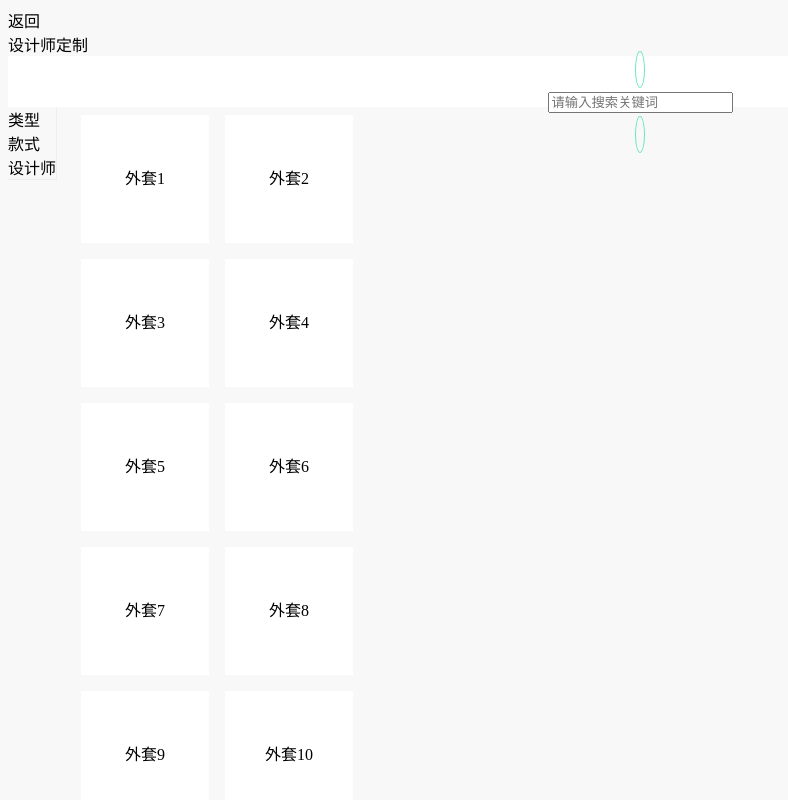
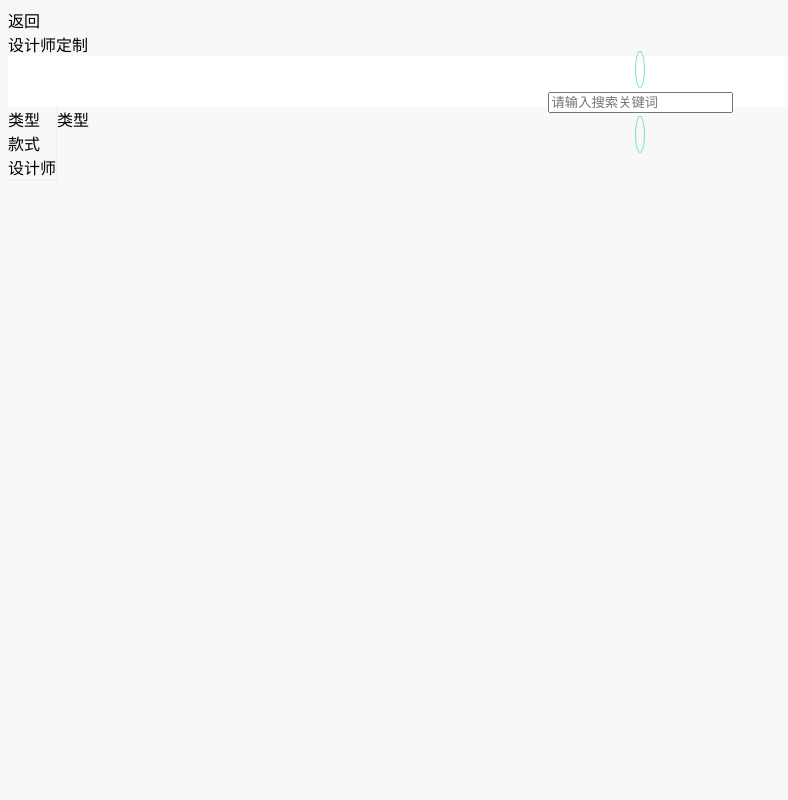
Before and after one commit to Acmenlei/vant-shop-app, a Vue app: page /menuGrid/design in a window 1280 px wide. Shown: the top 800 px of the page, without its empty margins (0-788 px from the left). Built offline with nearby package versions, Linux system fonts and the light colour scheme; what v3-waterfall would draw is missing.

Commit message:
add: 设计师定制完善

```diff
--- /dev/null
+++ b/src/pages/design/components/clothes-style.vue
@@ -0,0 +1,34 @@
+<template>
+  <van-list
+    class="design-container"
+    v-model:loading="loading"
+    :finished="finished"
+    finished-text="没有更多了"
+    @load="onLoad"
+  >
+    <div class="design-item" v-for="item of list" :key="item">
+      外套{{ item }}
+    </div>
+  </van-list>
+</template>
+
+<script lang='ts'>
+import { defineComponent } from "vue";
+import { useDesign } from "../scritps";
+
+export default defineComponent({
+  name: "clothes-style",
+  setup() {
+    const { onLoad, list, loading, finished } = useDesign();
+    return {
+      list,
+      onLoad,
+      loading,
+      finished,
+    };
+  },
+});
+</script>
+
+<style lang='scss' scoped>
+</style>
--- /dev/null
+++ b/src/pages/design/components/designer.vue
@@ -0,0 +1,18 @@
+<template>
+  <!-- PS：该页面暂时不以组件形式导出 在vue3中 sliderBar切换索引会出现bug-->
+  <div id="designer">设计师</div>
+</template>
+
+<script lang='ts'>
+import { defineComponent } from "vue";
+
+export default defineComponent({
+  name: "designer",
+  setup() {
+    return {};
+  },
+});
+</script>
+
+<style lang='scss' scoped>
+</style>
--- a/src/pages/design/components/menu-slider-bar.vue
+++ b/src/pages/design/components/menu-slider-bar.vue
@@ -7,14 +7,13 @@
 </template>
 
 <script lang='ts'>
-import { defineComponent, ref } from "vue";
-import { Toast } from "vant";
+import { defineComponent } from "vue";
+import { useSliderBar } from "../scritps/slider-bar"
 
 export default defineComponent({
   name: "menu-slider-bar",
   setup() {
-    const active = ref(0);
-    const onChange = (index: number) => Toast(`标签名 ${index + 1}`);
+    const { active, onChange } = useSliderBar();
     return {
       active,
       onChange,
--- /dev/null
+++ b/src/pages/design/components/types.vue
@@ -0,0 +1,16 @@
+<template>
+  <div id="types">
+      类型
+  </div>
+</template>
+
+<script lang='ts'>
+import { defineComponent } from "vue";
+
+export default defineComponent({
+  name: "types",
+});
+</script>
+
+<style lang='scss' scoped>
+</style>
--- a/src/pages/design/index.vue
+++ b/src/pages/design/index.vue
@@ -3,6 +3,13 @@
     <van-sticky offset-top="3.2rem">
       <menu-slider-bar />
     </van-sticky>
+    <div v-if="active == 0">
+      <types />
+    </div>
+    <div v-if="active == 1">
+      <clothes-style />
+    </div>
+    <div v-if="active == 2">
       <van-list
         class="design-container"
         v-model:loading="loading"
@@ -10,42 +17,32 @@
         finished-text="没有更多了"
         @load="onLoad"
       >
-      <div class="design-item" v-for="item of list" :key="item">外套{{ item }}</div>
+        <div class="design-item" v-for="item of list" :key="item">
+          设计师{{ item }}
+        </div>
       </van-list>
+    </div>
   </div>
 </template>
 
 <script lang='ts'>
-import { defineComponent, reactive, ref } from "vue";
+import { defineComponent } from "vue";
 import MenuSliderBar from "./components/menu-slider-bar.vue";
+import ClothesStyle from "./components/clothes-style.vue";
+// import Designer from "./components/designer.vue";
+import Types from "./components/types.vue";
+import { useSliderBar } from "./scritps/slider-bar";
+import { useDesign } from "./scritps";
 
 export default defineComponent({
-  components: { MenuSliderBar },
+  components: { MenuSliderBar, ClothesStyle, Types },
   name: "designer",
   setup() {
-    const list = reactive<any>([]);
-    const loading = ref(false);
-    const finished = ref(false);
-
-    const onLoad = () => {
-      // 异步更新数据
-      // setTimeout 仅做示例，真实场景中一般为 ajax 请求
-      setTimeout(() => {
-        for (let i = 0; i < 10; i++) {
-          list.push(list.length + 1);
-        }
-
-        // 加载状态结束
-        loading.value = false;
-
-        // 数据全部加载完成
-        if (list.length >= 40) {
-          finished.value = true;
-        }
-      }, 1000);
-    };
+    const { active } = useSliderBar();
+    const { onLoad, list, loading, finished } = useDesign();
 
     return {
+      active,
       list,
       onLoad,
       loading,
@@ -55,10 +52,9 @@ export default defineComponent({
 });
 </script>
 
-<style lang='scss' scoped>
+<style lang='scss' >
 #design {
   display: flex;
-
   .design-container {
     margin-left: 1rem;
     display: grid;
@@ -69,8 +65,7 @@ export default defineComponent({
       line-height: 8rem;
       background: #fff;
       width: 8rem;
-      height: 8rem;
-      margin: .5rem;
+      margin: 0.5rem;
     }
   }
 }
--- /dev/null
+++ b/src/pages/design/scritps/index.ts
@@ -0,0 +1,29 @@
+import { reactive, ref } from "vue"
+
+export function useDesign() {
+    const list = reactive<any>([]);
+    const loading = ref(false);
+    const finished = ref(false);
+
+    function onLoad() {
+        // setTimeout 仅做示例，真实场景中一般为 ajax 请求
+        setTimeout(() => {
+            for (let i = 0; i < 10; i++) {
+                list.push(list.length + 1);
+            }
+            // 加载状态结束
+            loading.value = false;
+
+            // 数据全部加载完成
+            if (list.length >= 40) {
+                finished.value = true;
+            }
+        }, 1000);
+    };
+    return {
+        onLoad,
+        list,
+        loading,
+        finished
+    }
+}
--- /dev/null
+++ b/src/pages/design/scritps/slider-bar.ts
@@ -0,0 +1,14 @@
+import { ref } from "vue"
+
+const active = ref<number>(0);
+
+const onChange = (index: number) => {
+    active.value = index;
+};
+
+export const useSliderBar = function () {
+    return {
+        active,
+        onChange
+    }
+}
```
Lines whose indentation alone changed are shown as unchanged.
